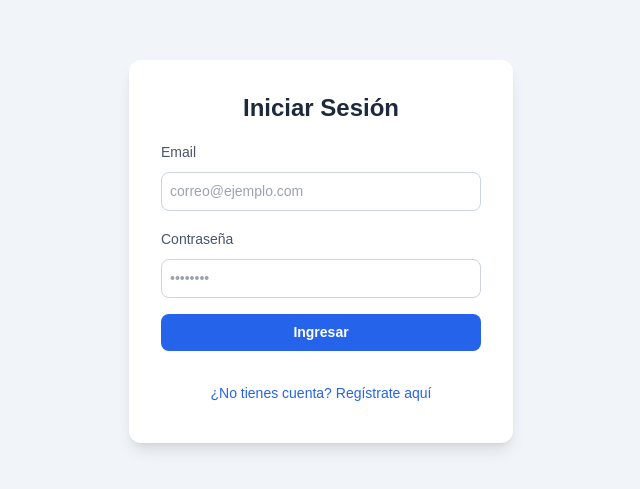
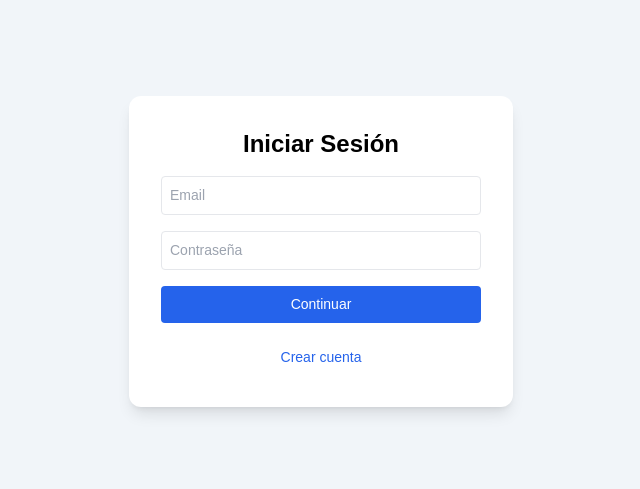
Before and after one commit to pablo2389/pablo2389-pablo2389-pos-bebidas, a Next.js app in the folder frontend/: page /login in a window 1280 px wide. Shown: the part 149-638 px from the top of the page, without its empty margins (319-959 px from the left). Built offline with nearby package versions, Linux system fonts and the light colour scheme.

Commit message:
fix login page

```diff
--- a/frontend/app/login/page.tsx
+++ b/frontend/app/login/page.tsx
@@ -4,7 +4,7 @@ import { useRouter } from "next/navigation";
 import { useState } from "react";
 import { api } from "../utils/api";
 
-export default function Login() {
+export default function Page() {
   const router = useRouter();
 
   const [email, setEmail] = useState("");
@@ -23,14 +23,17 @@ export default function Login() {
       const cleanEmail = email.trim().toLowerCase();
       const cleanPassword = password.trim();
 
+      if (!cleanEmail || !cleanPassword) {
+        throw new Error("Email y contraseña son obligatorios");
+      }
+
       let res;
 
       if (esRegistro) {
         if (!nombre.trim()) {
-          throw new Error("El nombre es obligatorio para el registro");
+          throw new Error("El nombre es obligatorio");
         }
 
-        // REGISTRO: Enviando datos en el cuerpo (Body)
         res = await api("/auth/registrar", {
           method: "POST",
           body: JSON.stringify({
@@ -40,8 +43,6 @@ export default function Login() {
           }),
         });
       } else {
-        // LOGIN CORREGIDO: Ahora enviamos JSON en el body en lugar de URL params
-        // Esto elimina el error 422 (Unprocessable Content)
         res = await api("/auth/login", {
           method: "POST",
           body: JSON.stringify({
@@ -51,21 +52,21 @@ export default function Login() {
         });
       }
 
-      // Verificación de respuesta y token
-      if (!res || !res.token) {
-        throw new Error(res?.detail || res?.message || "Credenciales incorrectas o error de servidor");
+      if (!res?.token) {
+        throw new Error(
+          res?.detail ||
+          res?.message ||
+          "Respuesta inválida del servidor"
+        );
       }
 
-      // Guardado de sesión
       localStorage.setItem("token", res.token);
       localStorage.setItem("usuario_nombre", res.nombre || "");
 
-      // Redirección al inicio
       router.replace("/");
-
     } catch (err: any) {
-      console.error("Error en la autenticación:", err);
-      setError(err.message || "Ocurrió un error inesperado");
+      console.error("❌ Error en login:", err);
+      setError(err.message || "Error inesperado");
     } finally {
       setLoading(false);
     }
@@ -77,76 +78,52 @@ export default function Login() {
         onSubmit={handleSubmit}
         className="bg-white p-8 rounded-xl shadow-lg w-96 space-y-4"
       >
-        <h1 className="text-2xl font-bold text-center text-slate-800">
+        <h1 className="text-2xl font-bold text-center">
           {esRegistro ? "Crear Cuenta" : "Iniciar Sesión"}
         </h1>
 
-        <div className="space-y-2">
-          <label className="text-sm font-medium text-slate-600">Email</label>
         <input
           type="email"
-            required
-            className="w-full border border-slate-300 p-2 rounded-lg focus:ring-2 focus:ring-blue-500 outline-none"
-            placeholder="correo@ejemplo.com"
+          placeholder="Email"
+          className="w-full border p-2 rounded"
           value={email}
           onChange={(e) => setEmail(e.target.value)}
         />
-        </div>
 
         {esRegistro && (
-          <div className="space-y-2">
-            <label className="text-sm font-medium text-slate-600">Nombre completo</label>
           <input
             type="text"
-              required
-              className="w-full border border-slate-300 p-2 rounded-lg focus:ring-2 focus:ring-blue-500 outline-none"
-              placeholder="Tu nombre"
+            placeholder="Nombre"
+            className="w-full border p-2 rounded"
             value={nombre}
             onChange={(e) => setNombre(e.target.value)}
           />
-          </div>
         )}
 
-        <div className="space-y-2">
-          <label className="text-sm font-medium text-slate-600">Contraseña</label>
         <input
           type="password"
-            required
-            className="w-full border border-slate-300 p-2 rounded-lg focus:ring-2 focus:ring-blue-500 outline-none"
-            placeholder="••••••••"
+          placeholder="Contraseña"
+          className="w-full border p-2 rounded"
           value={password}
           onChange={(e) => setPassword(e.target.value)}
         />
-        </div>
 
-        {error && (
-          <p className="bg-red-50 text-red-500 text-xs p-2 rounded border border-red-200">
-            {error}
-          </p>
-        )}
+        {error && <p className="text-red-500 text-sm">{error}</p>}
 
-        <button
-          type="submit"
-          disabled={loading}
-          className="w-full bg-blue-600 hover:bg-blue-700 text-white font-semibold p-2 rounded-lg transition-colors disabled:bg-blue-300"
-        >
-          {loading ? "Procesando..." : esRegistro ? "Registrarse" : "Ingresar"}
+        <button className="w-full bg-blue-600 text-white p-2 rounded">
+          {loading ? "Procesando..." : "Continuar"}
         </button>
 
-        <div className="pt-2">
         <button
           type="button"
           onClick={() => {
             setEsRegistro(!esRegistro);
             setError("");
           }}
-            className="text-sm text-blue-600 hover:underline w-full text-center"
+          className="text-sm text-blue-600 w-full"
         >
-            {esRegistro
-              ? "¿Ya tienes cuenta? Inicia sesión"
-              : "¿No tienes cuenta? Regístrate aquí"}
+          {esRegistro ? "Ya tengo cuenta" : "Crear cuenta"}
         </button>
-        </div>
       </form>
     </div>
   );
--- a/frontend/app/utils/api.ts
+++ b/frontend/app/utils/api.ts
@@ -1,9 +1,11 @@
 export const API_URL = "https://pablo2389-pablo2389-pos-bebidas.onrender.com";
 
 export async function api(path: string, options: RequestInit = {}) {
-  const token = typeof window !== "undefined" ? localStorage.getItem("token") : null;
+  const token =
+    typeof window !== "undefined"
+      ? localStorage.getItem("token")
+      : null;
 
-  // Asegura que el path siempre tenga la barra inicial
   const cleanPath = path.startsWith("/") ? path : `/${path}`;
 
   const headers: HeadersInit = {
@@ -18,16 +20,17 @@ export async function api(path: string, options: RequestInit = {}) {
       headers,
     });
 
-    let data: any;
+    let data: any = null;
+
     try {
       data = await res.json();
     } catch {
-      data = null;
+      // puede venir vacío (204, etc)
     }
 
     if (!res.ok) {
-      // Manejo detallado de errores de FastAPI
       let message = `Error ${res.status}`;
+
       if (data?.detail) {
         if (typeof data.detail === "string") {
           message = data.detail;
@@ -35,12 +38,19 @@ export async function api(path: string, options: RequestInit = {}) {
           message = data.detail.map((e: any) => e.msg).join(", ");
         }
       }
+
+      console.error("❌ Backend error:", {
+        url: `${API_URL}${cleanPath}`,
+        status: res.status,
+        data,
+      });
+
       throw new Error(message);
     }
 
     return data;
   } catch (error: any) {
-    console.error("Error en la conexión con el backend:", error.message);
-    throw new Error("No se pudo conectar con el backend");
+    console.error("❌ Error REAL:", error);
+    throw error; // 🔥 CLAVE: no pisamos el error
   }
 }
```
Lines whose indentation alone changed are shown as unchanged.
